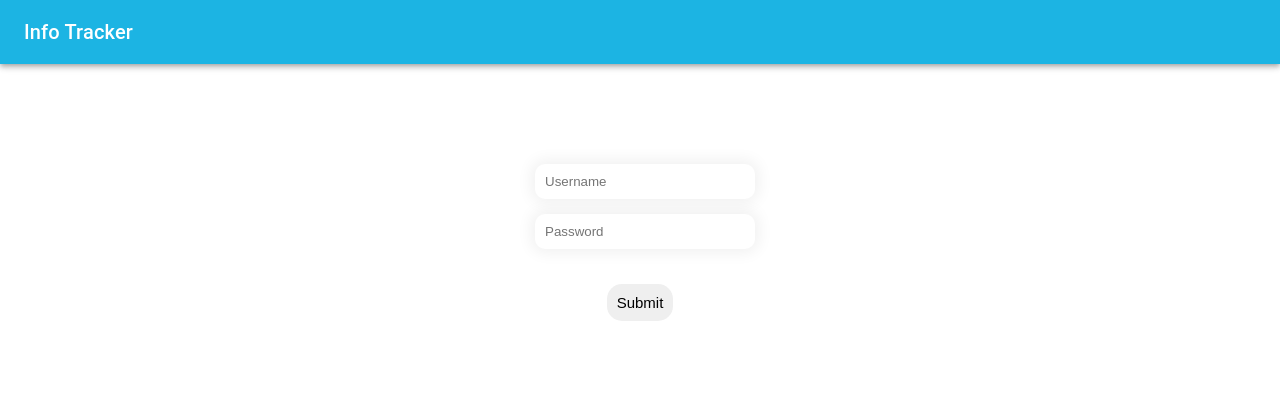
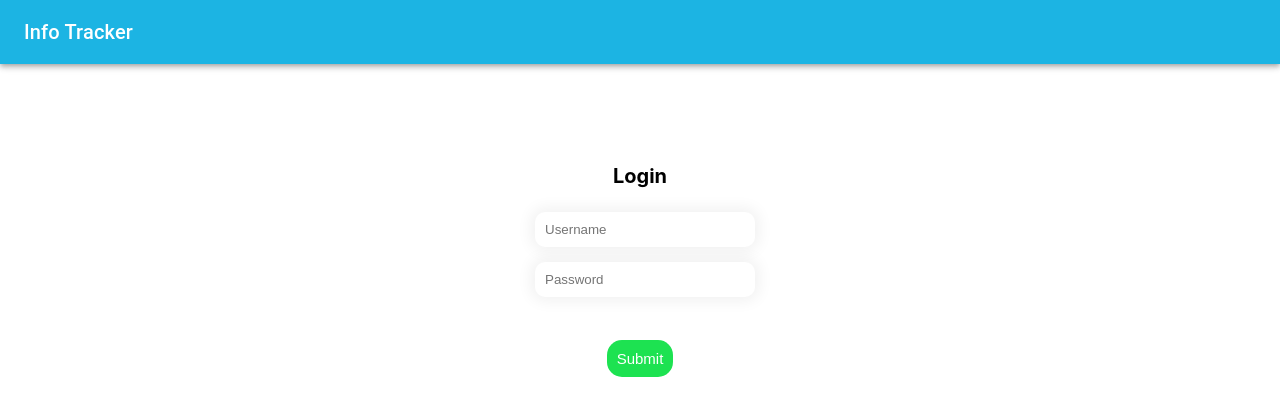
Before and after one commit to atharvadthink360/Training-React, a React (Create React App) app in the folder react-assignment/: page / in a window 1280 px wide. Shown: the top 416 px of the page. Built offline with nearby package versions, Linux system fonts and the light colour scheme.

Commit message:
Made CSS changes

```diff
--- a/react-assignment/src/index.css
+++ b/react-assignment/src/index.css
@@ -11,3 +11,21 @@ code {
   font-family: source-code-pro, Menlo, Monaco, Consolas, 'Courier New',
     monospace;
 }
+
+#submitBtn:hover {
+  background-color:lawngreen;
+  color :black;
+  border-color:white
+}
+
+#backBtn {
+  background-color: #EF684B;
+  color: white;
+}
+
+#backBtn:hover {
+  background-color: #E72900;
+  color: white;
+  border-color: white;
+  box-shadow: 2px 2px 5px gray;
+}
--- a/react-assignment/src/page/form/AddressDetails.css
+++ b/react-assignment/src/page/form/AddressDetails.css
@@ -7,9 +7,10 @@
 
 .header {
     display: flex;
-    justify-content: space-between;
+    justify-content: center;
     align-content: space-between;
     font-weight: bold;
     font-size: 20px;
+    margin-bottom: 3%;
     /* margin-bottom: 100px; */
 }
--- a/react-assignment/src/page/form/AddressDetails.js
+++ b/react-assignment/src/page/form/AddressDetails.js
@@ -153,7 +153,7 @@ export default function AddressDetails() {
                     {/* <label htmlFor="state">State :</label> */}
                     <br />
                     <input
-                        style={{marginBottom:10}}
+                        style={{ marginBottom: 10 }}
                         id="state"
                         type="text"
                         placeholder="State"
@@ -168,12 +168,33 @@ export default function AddressDetails() {
 
                 <br />
 
-                <button style={{ padding: 10, fontSize: 15, border: 0, borderRadius: 15 }} type="button" id="backBtn" onClick={navigateToGD}>
+                <button
+                    style={{
+                        padding: 10,
+                        fontSize: 15,
+                        border: 0,
+                        borderRadius: 15,
+                    }}
+                    type="button"
+                    id="backBtn"
+                    onClick={navigateToGD}
+                >
                     Back
                 </button>
-                <button style={{ padding: 10, fontSize: 15, border: 0, borderRadius: 15, marginLeft: 10 }} type="submit">Submit</button>
+                <button
+                    id="submitBtn"
+                    style={{
+                        padding: 10,
+                        fontSize: 15,
+                        border: 0,
+                        borderRadius: 15,
+                        marginLeft: 10,
+                    }}
+                    type="submit"
+                >
+                    Submit
+                </button>
             </form>
         </div>
-
     );
 }
--- a/react-assignment/src/page/form/GovtDetails.css
+++ b/react-assignment/src/page/form/GovtDetails.css
@@ -7,6 +7,9 @@
 
 .header {
     display: flex;
-    justify-content: space-between;
+    justify-content: center;
     align-content: space-between;
+    font-weight: bold;
+    font-size: 20px;
+    margin-bottom: 3%;
 }
--- a/react-assignment/src/page/form/GovtDetails.js
+++ b/react-assignment/src/page/form/GovtDetails.js
@@ -93,7 +93,7 @@ export default function GovtDetails() {
                     {/* <label htmlFor="pan">PAN Number :</label> */}
                     <br />
                     <input
-                        style={{marginBottom:20}}
+                        style={{ marginBottom: 20 }}
                         id="pan"
                         type="text"
                         placeholder="PAN Number"
@@ -108,13 +108,34 @@ export default function GovtDetails() {
 
                 {/* <Link to="/personalDetails">Back</Link> */}
                 <br />
-                <button style={{padding:10, fontSize:15, border:0,borderRadius:15}}type="button" id="backBtn" onClick={navigateToPD}>
-                Back
+                <button
+                    style={{
+                        padding: 10,
+                        fontSize: 15,
+                        border: 0,
+                        borderRadius: 15,
+                    }}
+                    type="button"
+                    id="backBtn"
+                    onClick={navigateToPD}
+                >
+                    Back
                 </button>
                 {/* <button style={{ }} id= "submitbtn" type="submit">Submit</button> */}
-                <button style={{padding:10, fontSize:15, border:0,borderRadius:15,marginLeft: 10}} type="submit">Submit</button>
+                <button
+                    id="submitBtn"
+                    style={{
+                        padding: 10,
+                        fontSize: 15,
+                        border: 0,
+                        borderRadius: 15,
+                        marginLeft: 10,
+                    }}
+                    type="submit"
+                >
+                    Submit
+                </button>
             </form>
         </div>
-
     );
 }
--- a/react-assignment/src/page/form/PersonalDetails.css
+++ b/react-assignment/src/page/form/PersonalDetails.css
@@ -7,10 +7,11 @@
 
 .header {
     display: flex;
-    justify-content: space-between;
+    justify-content: center;
     align-content: space-between;
     font-weight: bold;
     font-size: 20px;
+    margin-bottom: 3%;
     /* margin-bottom: 100px; */
 }
 
--- a/react-assignment/src/page/form/PersonalDetails.js
+++ b/react-assignment/src/page/form/PersonalDetails.js
@@ -112,7 +112,7 @@ export default function PersonalDetails() {
                 <div className="personal-details-form-container">
                     <div>
                         {/* <label htmlFor="fname">First Name:</label> */}
-                        <br/>
+                        <br />
                         <input
                             className="input-label"
                             id="fname"
@@ -125,7 +125,7 @@ export default function PersonalDetails() {
                     </div>
                     <div>
                         {/* <label htmlFor="lname">Last Name:</label> */}
-                        <br/>
+                        <br />
                         <input
                             className="input-label"
                             id="lname"
@@ -138,7 +138,7 @@ export default function PersonalDetails() {
                     </div>
                     <div>
                         {/* <label htmlFor="email">Email:</label> */}
-                        <br/>
+                        <br />
                         <input
                             className="input-label"
                             id="email"
@@ -151,7 +151,7 @@ export default function PersonalDetails() {
                     </div>
                     <div>
                         {/* <label htmlFor="phone">Phone No:</label> */}
-                        <br/>
+                        <br />
                         <input
                             className="input-label"
                             id="phone"
@@ -166,10 +166,20 @@ export default function PersonalDetails() {
                         />
                     </div>
                 </div>
-                <br/>
-                <button style={{padding:10, fontSize:15, border:0,borderRadius:15}} type="submit">Submit</button>
+                <br />
+                <button
+                    style={{
+                        padding: 10,
+                        fontSize: 15,
+                        border: 0,
+                        borderRadius: 15,
+                    }}
+                    id="submitBtn"
+                    type="submit"
+                >
+                    Submit
+                </button>
             </form>
         </div>
-
     );
 }
--- a/react-assignment/src/page/login.css
+++ b/react-assignment/src/page/login.css
@@ -20,3 +20,12 @@ input {
     border-radius: 10px;
     box-shadow: 0 0 15px 4px rgba(0, 0, 0, 0.06);
 }
+
+.header{
+    display: flex;
+    justify-content: center;
+    align-content: space-between;
+    font-weight: bold;
+    font-size: 20px;
+    margin-bottom: 3%;
+}
--- a/react-assignment/src/page/login.js
+++ b/react-assignment/src/page/login.js
@@ -126,6 +126,9 @@ export default function Login() {
 
     return (
         <div className="login-page">
+            <div className="header">
+                <span>Login</span>
+            </div>
             <form onSubmit={handleSubmit}>
                 <div>
                     {/* <label htmlFor="username">Username</label> */}
@@ -151,10 +154,20 @@ export default function Login() {
                         onChange={(e) => setPassword(e.target.value)}
                     />
                 </div>
-                <br/>
-                <button style={{padding:10, fontSize:15, border:0,borderRadius:15}} type="submit">Submit</button>
+                <br />
+                <button
+                    style={{
+                        padding: 10,
+                        fontSize: 15,
+                        border: 0,
+                        borderRadius: 15,
+                    }}
+                    type="submit"
+                    id="submitBtn"
+                >
+                    Submit
+                </button>
             </form>
         </div>
-
     );
 }
```
